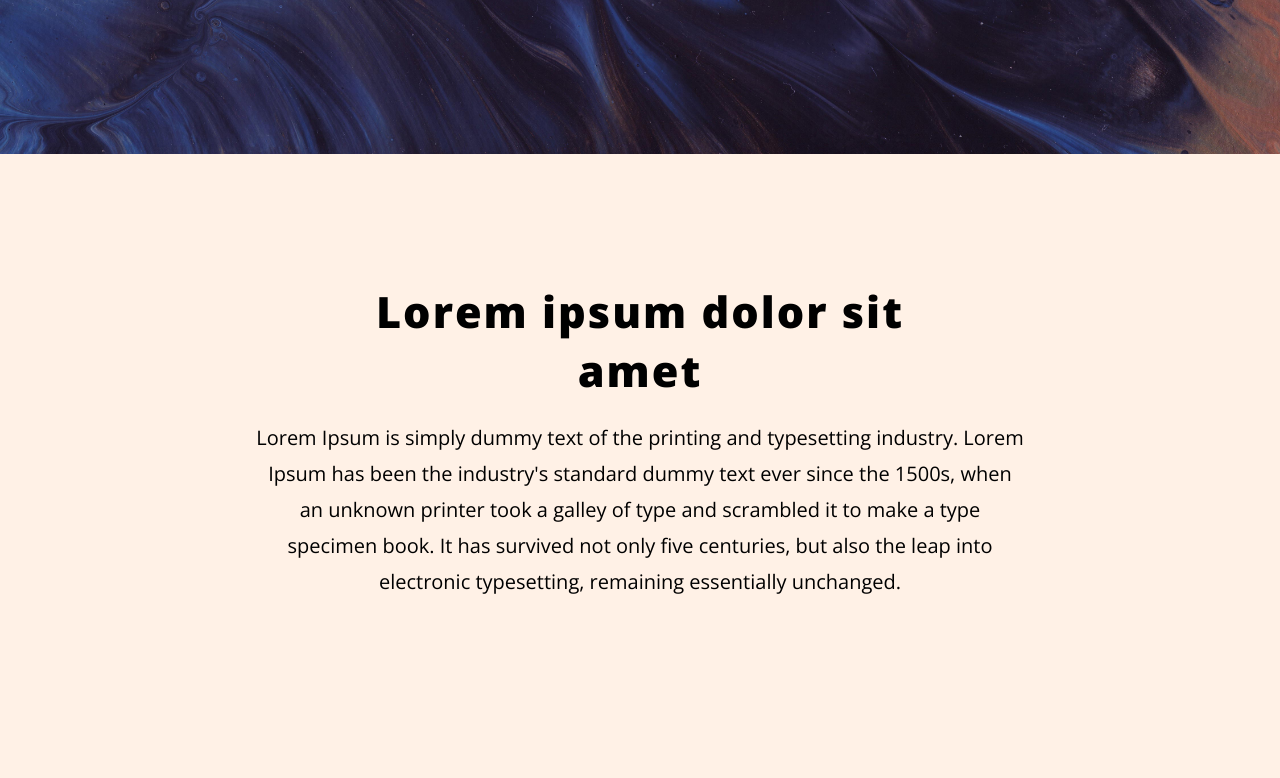
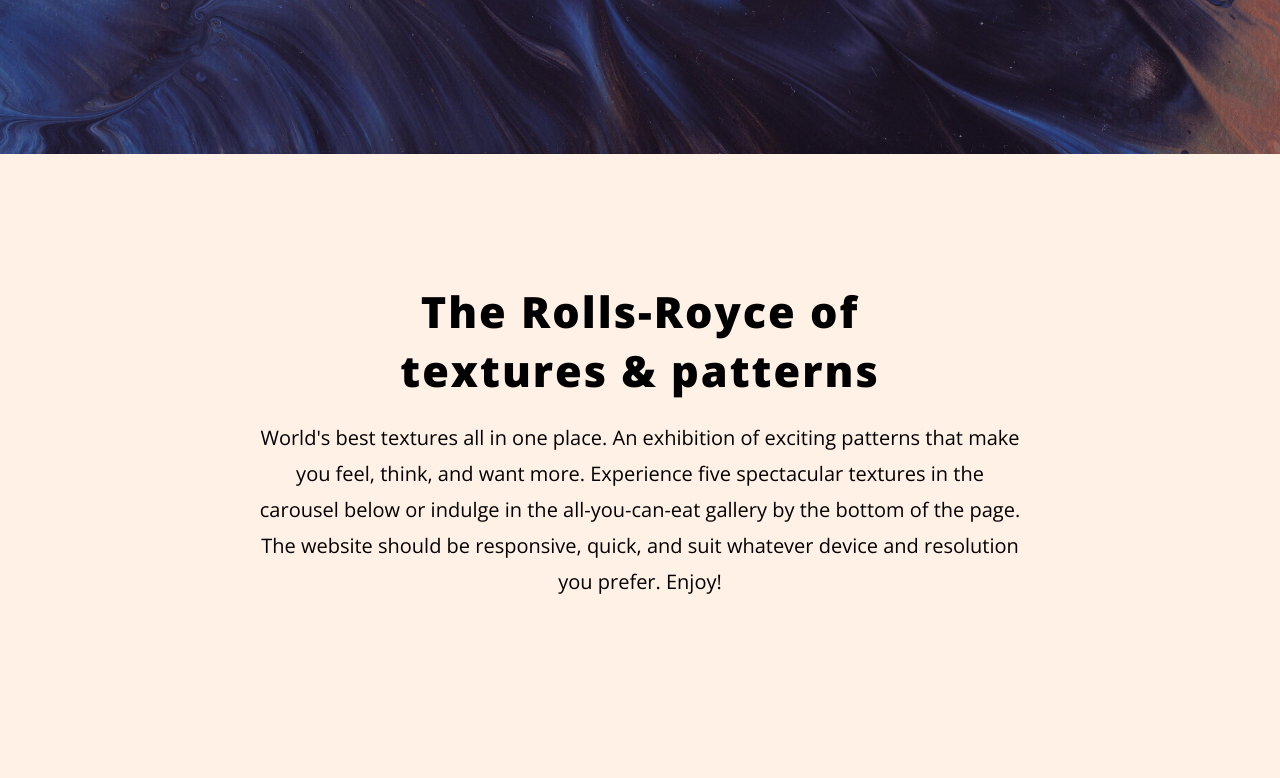
Before and after one commit to eriknson/unsplash-showcase, a React (Create React App) app: page / in a window 1280 px wide. Shown: the part 699-1477 px from the top of the page. Built offline with nearby package versions, Linux system fonts and the light colour scheme; no server answers; grey boxes are pictures that could not be loaded.

Commit message:
Finishing touches

```diff
--- a/public/index.html
+++ b/public/index.html
@@ -24,7 +24,7 @@
       work correctly both with client-side routing and a non-root public URL.
       Learn how to configure a non-root public URL by running `npm run build`.
     -->
-    <title>React App</title>
+    <title>Unsplash Showcase</title>
   </head>
   <body>
     <noscript>You need to enable JavaScript to run this app.</noscript>
--- a/src/App.css
+++ b/src/App.css
@@ -227,10 +227,15 @@
   height: 100%;
   top: 0;
   left: 0;
+  display: flex;
+  align-items: center;
+  justify-content: center;
+  background-color: rgba(255, 255, 255, 0);
+  transition-duration: 0.4s;
 }
 
 .hover-text p {
-  margin-top: 25%;
+  margin: auto;
   color: black;
   text-transform: uppercase;
   font-weight: bold;
@@ -240,7 +245,7 @@
 
 .hover-text:hover {
   opacity: 1;
-  background-color: rgba(255, 255, 255, 0.5);
+  background-color: rgba(255, 255, 255, 0.7);
 }
 
 .footer {
@@ -323,6 +328,11 @@
     width: 90%;
   }
 
+  .listview-top-buttons-container {
+    width: auto;
+    text-align: center;
+  }
+
   .listview-intro {
     padding-bottom: 2.5em;
     width: 80%;
@@ -335,10 +345,6 @@
 
   .listitem {
     margin: 0;
-  }
-
-  .hover-text p {
-    margin-top: 25%;
   }
 
   .listitem-name {
--- a/src/components/Description/Description.js
+++ b/src/components/Description/Description.js
@@ -4,14 +4,14 @@
   return (
     <>
       <div id="description" className="standard-component">
-        <h2>Lorem ipsum dolor sit amet</h2>
+        <h2>The Rolls-Royce of textures & patterns</h2>
         <p>
-          Lorem Ipsum is simply dummy text of the printing and typesetting
-          industry. Lorem Ipsum has been the industry's standard dummy text ever
-          since the 1500s, when an unknown printer took a galley of type and
-          scrambled it to make a type specimen book. It has survived not only
-          five centuries, but also the leap into electronic typesetting,
-          remaining essentially unchanged.
+          World's best textures all in one place. An exhibition of exciting
+          patterns that make you feel, think, and want more. Experience five
+          spectacular textures in the carousel below or indulge in the
+          all-you-can-eat gallery by the bottom of the page. The website should
+          be responsive, quick, and suit whatever device and resolution you
+          prefer. Enjoy!
         </p>
       </div>
     </>
--- a/src/components/Hero/Hero.js
+++ b/src/components/Hero/Hero.js
@@ -9,7 +9,7 @@
           alt="The hero background texture."
         />
         <div className="hero-text">
-          <h1>Texture & Patterns</h1>
+          <h1>Textures & Patterns</h1>
           <span>
             <a href="#listview">See all images</a>
           </span>
```
Also changed, not shown: public/manifest.json.
